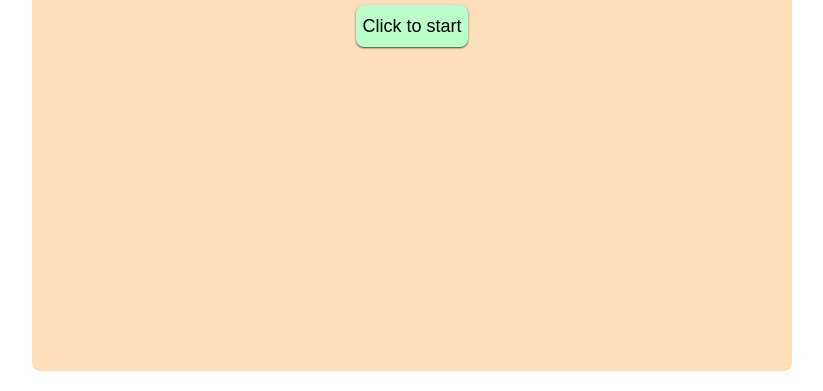
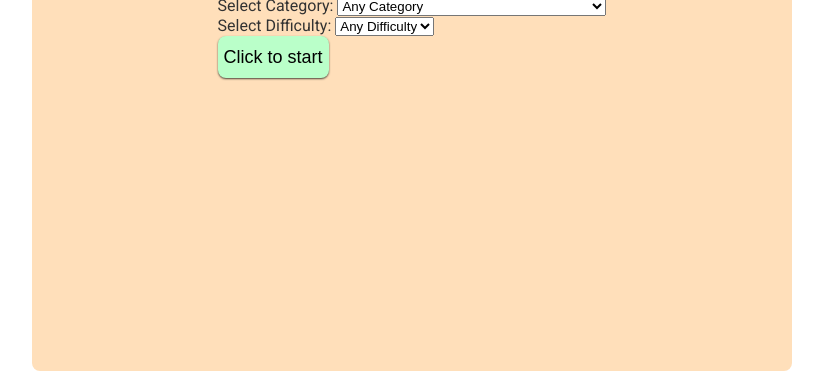
Before and after one commit to ChaggaiTal/c-trivia-app, a plain HTML site: page index.html in a window 1280 px wide. Shown: the part 409-800 px from the top of the page, without its empty margins (228-1051 px from the left). Drawn offline with Linux system fonts and the light colour scheme.

Commit message:
Update index.html

```diff
--- a/index.html
+++ b/index.html
@@ -1,5 +1,6 @@
 <!DOCTYPE html>
 <html lang="en">
+
 <head>
   <meta charset="UTF-8" />
   <meta http-equiv="X-UA-Compatible" content="IE=edge" />
@@ -15,14 +16,63 @@
     <div class="questionWrap">
       <div id="question" class="question"></div>
     </div>
-      <button class="start">Click to start</button>
-      <div class="answersWrap">
-        <button class="answer">Answer 1</button>
-        <button class="answer">Answer 2</button>
-        <button class="answer">Answer 3</button>
-        <button class="answer">Answer 4</button>
+    <div class="answersWrap" style="display:none">
+      <button class="answer"></button>
+      <button class="answer"></button>
+      <button class="answer"></button>
+      <button class="answer"></button>
+      <span style="display: none" id="correctAnswer"></span>
+    </div>
+    <div class="start-form">
+      <form>
+        <div class="form-control">
+          <label for="trivia_amount">Number of Questions: (1 - 50)</label>
+          <input type="number" name="trivia_amount" id="trivia_amount" class="form-control" min="1" max="50" value="10">
+        </div>
+        <div class="form-control">
+          <label for="trivia_category">Select Category:</label>
+          <select name="trivia_category" class="form-control">
+            <option value="0">Any Category</option>
+            <option value="9">General Knowledge</option>
+            <option value="10">Entertainment: Books</option>
+            <option value="11">Entertainment: Film</option>
+            <option value="12">Entertainment: Music</option>
+            <option value="13">Entertainment: Musicals &amp; Theatres</option>
+            <option value="14">Entertainment: Television</option>
+            <option value="15">Entertainment: Video Games</option>
+            <option value="16">Entertainment: Board Games</option>
+            <option value="17">Science &amp; Nature</option>
+            <option value="18">Science: Computers</option>
+            <option value="19">Science: Mathematics</option>
+            <option value="20">Mythology</option>
+            <option value="21">Sports</option>
+            <option value="22">Geography</option>
+            <option value="23">History</option>
+            <option value="24">Politics</option>
+            <option value="25">Art</option>
+            <option value="26">Celebrities</option>
+            <option value="27">Animals</option>
+            <option value="28">Vehicles</option>
+            <option value="29">Entertainment: Comics</option>
+            <option value="30">Science: Gadgets</option>
+            <option value="31">Entertainment: Japanese Anime &amp; Manga</option>
+            <option value="32">Entertainment: Cartoon &amp; Animations</option>
+          </select>
+        </div>
+        <div class="form-control">
+          <label for="trivia_difficulty">Select Difficulty: </label>
+          <select name="trivia_difficulty" class="form-control">
+            <option value="any">Any Difficulty</option>
+            <option value="easy">Easy</option>
+            <option value="medium">Medium</option>
+            <option value="hard">Hard</option>
+          </select>
+        </div>
+        <input type="submit" class="start" value="Click to start"></input>
+      </form>
     </div>
   </div>
   <div class="loader">Loading...</div>
 </body>
+
 </html>
```
Lines whose indentation alone changed are shown as unchanged.
